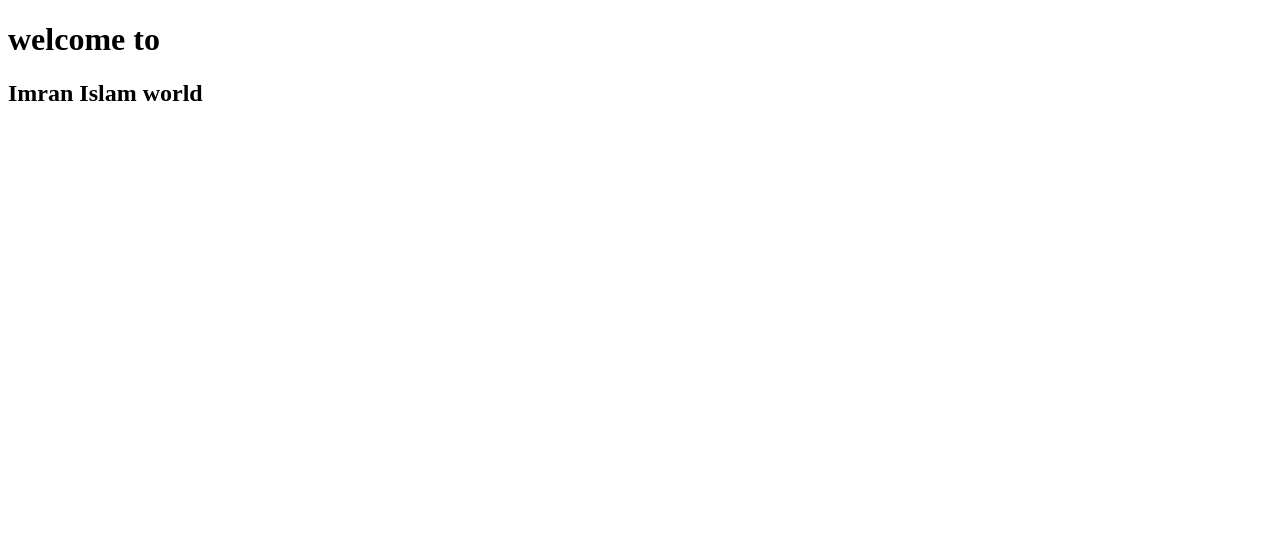
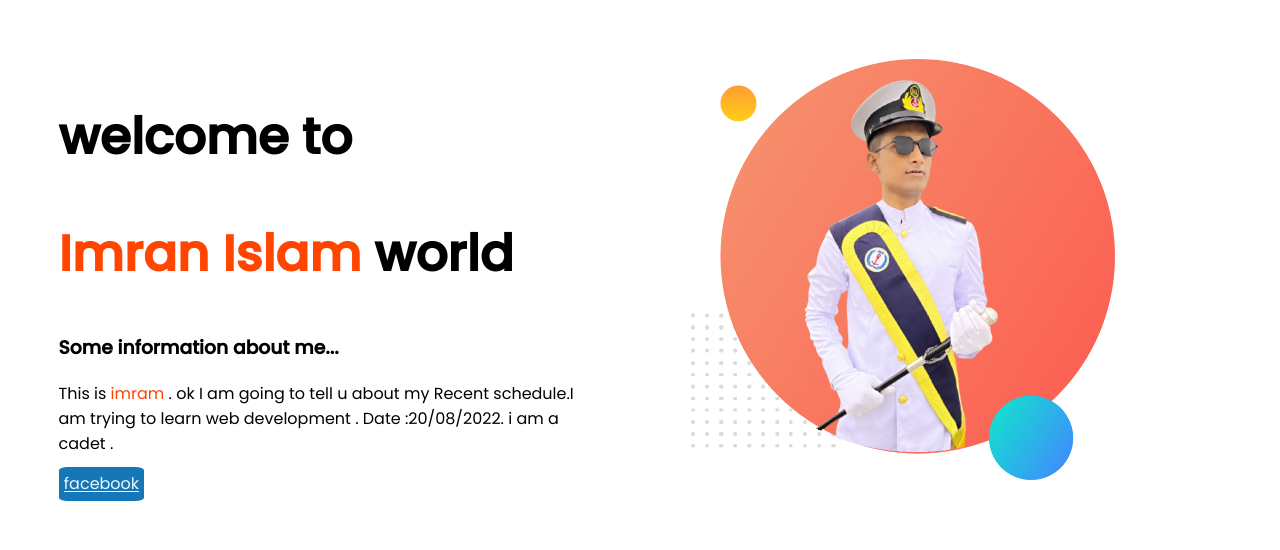
Before and after one commit to Imran00Islam/first-website, a plain HTML site: page index.html in a window 1280 px wide. Drawn offline with Linux system fonts and the light colour scheme.

Commit message:
first section

```diff
--- a/index.html
+++ b/index.html
@@ -1,15 +1,35 @@
 <!DOCTYPE html>
 <html lang="en">
+
 <head>
     <meta charset="UTF-8">
     <meta http-equiv="X-UA-Compatible" content="IE=edge">
     <meta name="viewport" content="width=device-width, initial-scale=1.0">
-    <title>Development</title><link rel="preconnect" href="https://fonts.googleapis.com">
+    <title>Development</title>
+    <link href="style.css" rel="stylesheet">
+    <link rel="preconnect" href="https://fonts.googleapis.com">
     <link rel="preconnect" href="https://fonts.gstatic.com" crossorigin>
     <link href="https://fonts.googleapis.com/css2?family=Poppins:wght@400;500&display=swap" rel="stylesheet">
 </head>
+
 <body>
-    <h1>welcome to</h1>
-    <h2>Imran Islam world</h2>
+    <section>
+        <div class="alpha">
+            <h1>welcome to</h1>
+            <h1><span class="color-add"> Imran Islam</span> world</h1>
+            <h3>Some information about me... </h3>
+            <p>This is <span class="color-add">imram </span>. ok I am going to tell u about my
+                Recent schedule.I am trying to learn web development .
+                Date :20/08/2022. i am a cadet .
+            </p>
+            <a class="brahbo" target="_blank"
+                href="https://www.facebook.com/profile.php?id=100043202421062">facebook</a>
+        </div>
+        <div class="alpha">
+            <img src="img/my-bg.png">
+        </div>
+    </section>
+
 </body>
+
 </html>
--- a/style.css
+++ b/style.css
@@ -1,7 +1,33 @@
-body{
+body {
     font-family: 'Poppins', sans-serif;
 }
-h1{
+
+h1 {
     font-size: 50px;
-    color: orange;
+
 }
+
+.color-add {
+    color: #ff4500;
+}
+
+section {
+    display: flex;
+}
+
+.alpha {
+    width: 50%;
+    padding: 4%;
+}
+
+.alpha img {
+    width: 80%;
+}
+
+.brahbo {
+    text-decoration: nones;
+    background-color: #1577b8;
+    padding: 1%;
+    border-radius: 10%;
+    color: aliceblue;
+}
```
Also changed, not shown: img/2022-06-05_14_49_27.182+0600-removebg-preview.png (added), img/IMG_20220526_210206_Bokeh-removebg-preview.png (added), img/my-bg.png (added).
